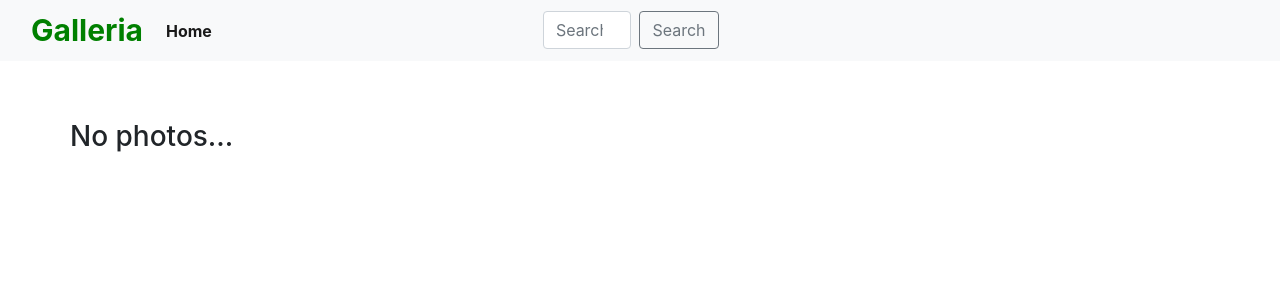
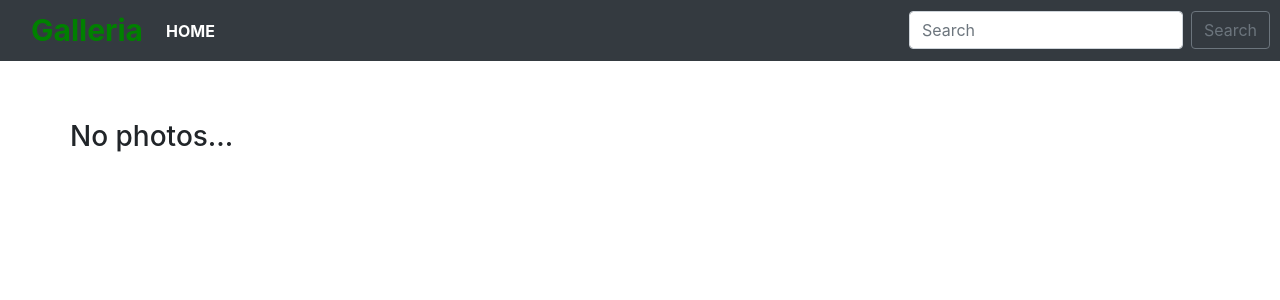
Before and after one commit to FredrickWambua/galleria, a Django app: page / in a window 1280 px wide. Shown: the top 300 px of the page. Run offline with Django 3.2, Linux system fonts and the light colour scheme; data that the repository does not hold is empty; some libraries are stand-ins or nearby versions.

Commit message:
modifies searchbar

```diff
--- a/photos/templates/galleria/index.html
+++ b/photos/templates/galleria/index.html
@@ -22,7 +22,7 @@
                     <p></p>
                     <p>{{photo.description}}</p>
                 </div>
-                <a href="{% url 'picha' photo.pk %}" class="btn btn-outline-success btn-sm m-1">View</a>
+                <a href="{% url 'picha' photo.id %}" target="_self" class="btn btn-outline-success btn-sm m-1">View</a>
             </div>
         </div>
         {% empty %}
--- a/photos/templates/galleria/navbar.html
+++ b/photos/templates/galleria/navbar.html
@@ -1,5 +1,5 @@
 
-    <nav class="navbar navbar-expand-lg navbar-light bg-light fixed-top">
+    <nav class="navbar navbar-expand-lg navbar-light bg-dark fixed-top mb-30px">
         <div class="container-fluid">
           <a class="navbar-brand-success" style="color:green; font-weight: bolder; font-size:30px;" href="{% url 'home' %}">Galleria</a>
           <button class="navbar-toggler" type="button" data-bs-toggle="collapse" data-bs-target="#navbarNavAltMarkup" aria-controls="navbarNavAltMarkup" aria-expanded="false" aria-label="Toggle navigation">
@@ -8,18 +8,18 @@
           <div class="container">
             <div class="collapse navbar-collapse" id="navbarNavAltMarkup">
               <div class="navbar-nav">
-                <a class="nav-link active" style="font-weight: bold;" aria-current="page" href="{% url 'home' %}">Home</a>
+                <a class="nav-link active" style="font-weight: bold; text-transform: uppercase; color: white;" aria-current="page" href="{% url 'home' %}">Home</a>
                 <div class="cat-list my-2">
-                  <ul class="list-group" style="display: inline; margin-left: 60px;">
+                  <ul class="list-group" style="display: inline; margin-left: 0px;">
                     {% for category in categories %}
-                    <li class="list-group-item pt-6" style="display: inline; margin-left: 30px; border: none; font-weight: bold; ">
-                      <a style="color: black;" href="{% url 'home' %}?category={{category.name}}"> {{category.name}} </a>
+                    <li class="list pt-6" style="display: inline; margin-left: 30px; border: none; font-weight: bold; text-transform: uppercase; ">
+                      <a style="color: white;" href="{% url 'home' %}?category={{category.name}}"> {{category.name}} </a>
                     </li>
                     {% endfor %}
                 </ul>
                 </div>
-                <div class="col-sm-4 col-md-4" style="margin-left:200px;">
-                  <form class="d-flex ml-5" method="GET" action="{% url 'search' %}">
+                <div class="searc-btn" style="position: absolute; right: 10px;">
+                  <form class="d-flex" method="GET" action="{% url 'search' %}">
                     <input class="form-control me-2" type="search" name="query" placeholder="Search" aria-label="Search">
                     <button class="btn btn-outline-secondary ml-2" type="submit">Search</button>
                     </form>
--- a/photos/templates/galleria/search.html
+++ b/photos/templates/galleria/search.html
@@ -9,7 +9,7 @@
     <div class="row">
       {% if photos %}
         {% for photo in photos %}
-        <p> {{photo.name}} </p>
+        <p> {photo.name} </p>
         <h2>Found {{ photos|length }}{{message}}</h2>
         <div class="col-sm-6 col-md-3">
           <img class="image-thumbail" height="200px" src="{{photo.image.url}}" alt="image">
--- a/photos/urls.py
+++ b/photos/urls.py
@@ -2,12 +2,14 @@ from django.conf.urls import url
 from . import views
 from django.urls import path, re_path
 from django.conf.urls.static import static
+import photos
+
 
 urlpatterns=[
     url('^$', views.index, name='home'),
     url('^travel', views.travel, name='travel'),
     url('^culture', views.culture, name = 'culture'),
     url('^sports', views.sports, name = 'sports'),
-    re_path(r'^search/', views.search, name= 'search'),
+    url('^search', views.search, name= 'search'),
     path('photodetails/<int:pk>/',views.view_photo, name='picha'),
 ]
```
Also changed, not shown: photos/models.py (+4 -4 lines), photos/templates/galleria/photodetails.html (+12 -1 lines), 1 other file.
